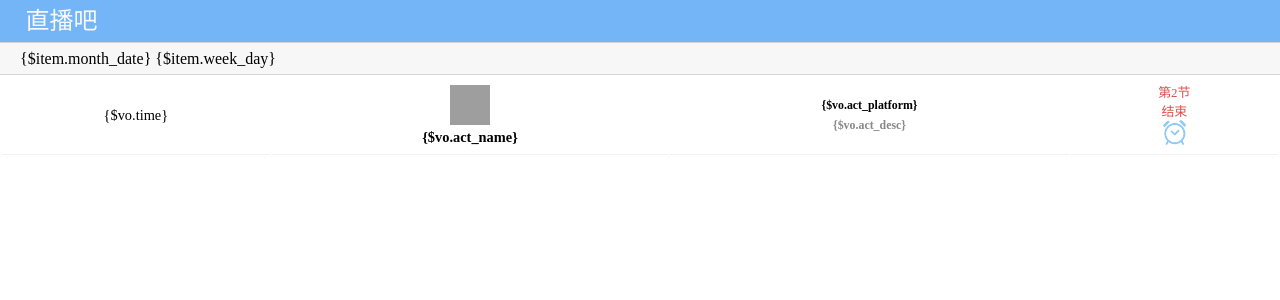
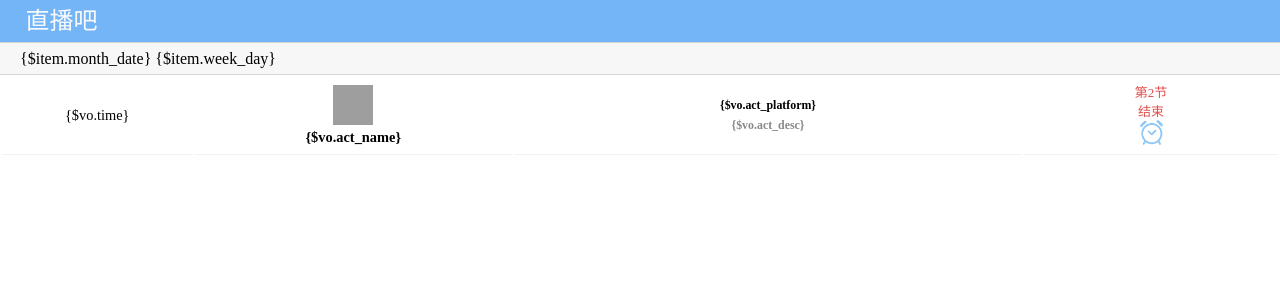
Before and after one commit to startback/myhome, a PHP site: page /DbName/App/Zhibo/View/Index/index.html in a window 1280 px wide. Shown: the top 300 px of the page. Run offline with PHP 8.4, Linux system fonts and the light colour scheme; grey boxes are pictures that could not be loaded.

Commit message:
直播完

```diff
--- a/App/Zhibo/View/Index/index.html
+++ b/App/Zhibo/View/Index/index.html
@@ -30,19 +30,19 @@
 				<table>
 					<volist name="item.data" k="k" id="vo">
 						<tr>
-							<td>{$vo.time}</td>
-							<td>
+							<td class="td_1" >{$vo.time}</td>
+							<td class="td_2" >
 								<div>
 									<img src="__ROOT__{$vo.act_head_url}" alt="主播头像" style="display: inline;">
 								</div>
 								<div><b>{$vo.act_name}</b></div>
 							</td>
-							<td>
+							<td class="td_3" >
 								<div class="s_name" ><b>{$vo.act_platform}</b></div>
 								<div class="s_keyword" ><b>{$vo.act_desc}</b></div>
 							</td>
 
-							<td>
+							<td class="td_4">
 								<div class="remind">
 								<if condition="$vo.is_start eq 1">
 									第2节<br>结束
--- a/Public/Zhibo/css/index.css
+++ b/Public/Zhibo/css/index.css
@@ -94,3 +94,19 @@
     width: 25px;
     height: 25px;
 }
+
+.content .td_1{
+	width:15%;
+}
+
+.content .td_2{
+	width:25%;
+}
+
+.content .td_3{
+	width:40%;
+}
+
+.content .td_4{
+	width:20%;
+}
```
Also changed, not shown: 1 other file.
